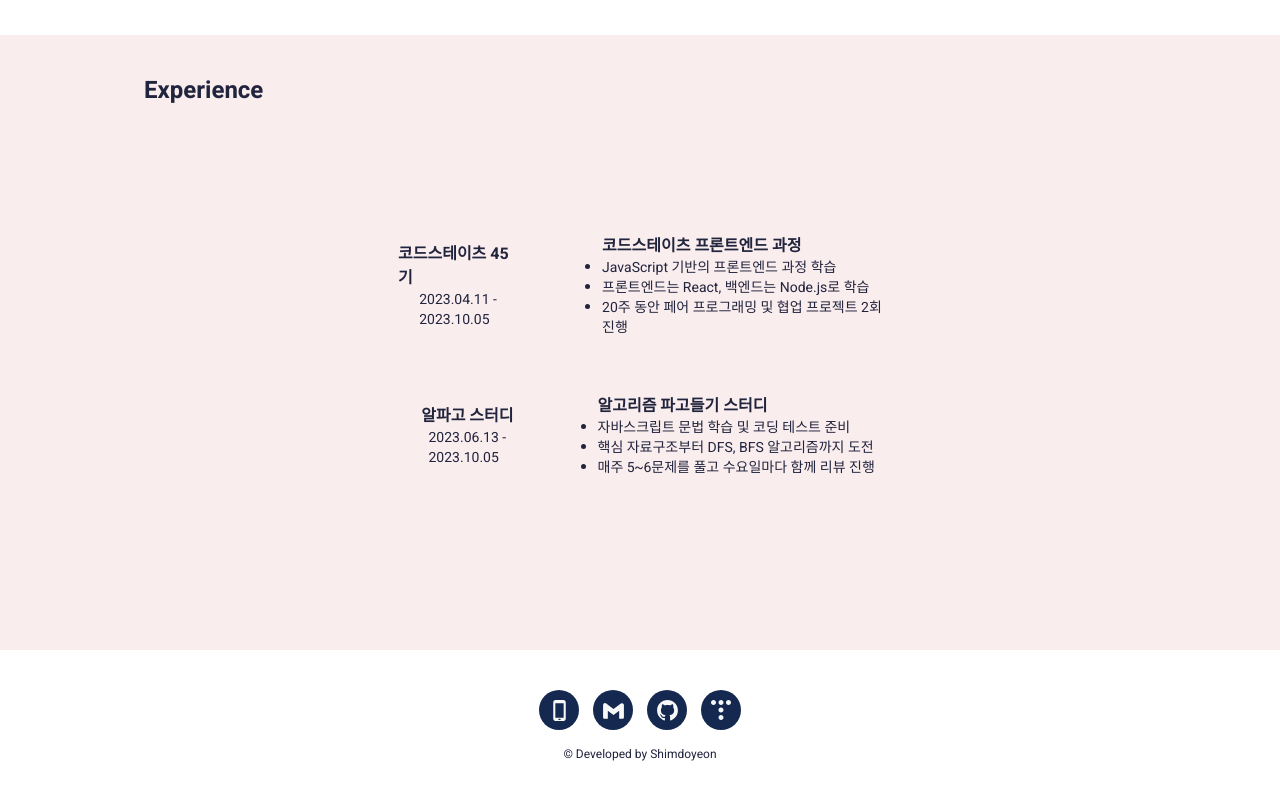
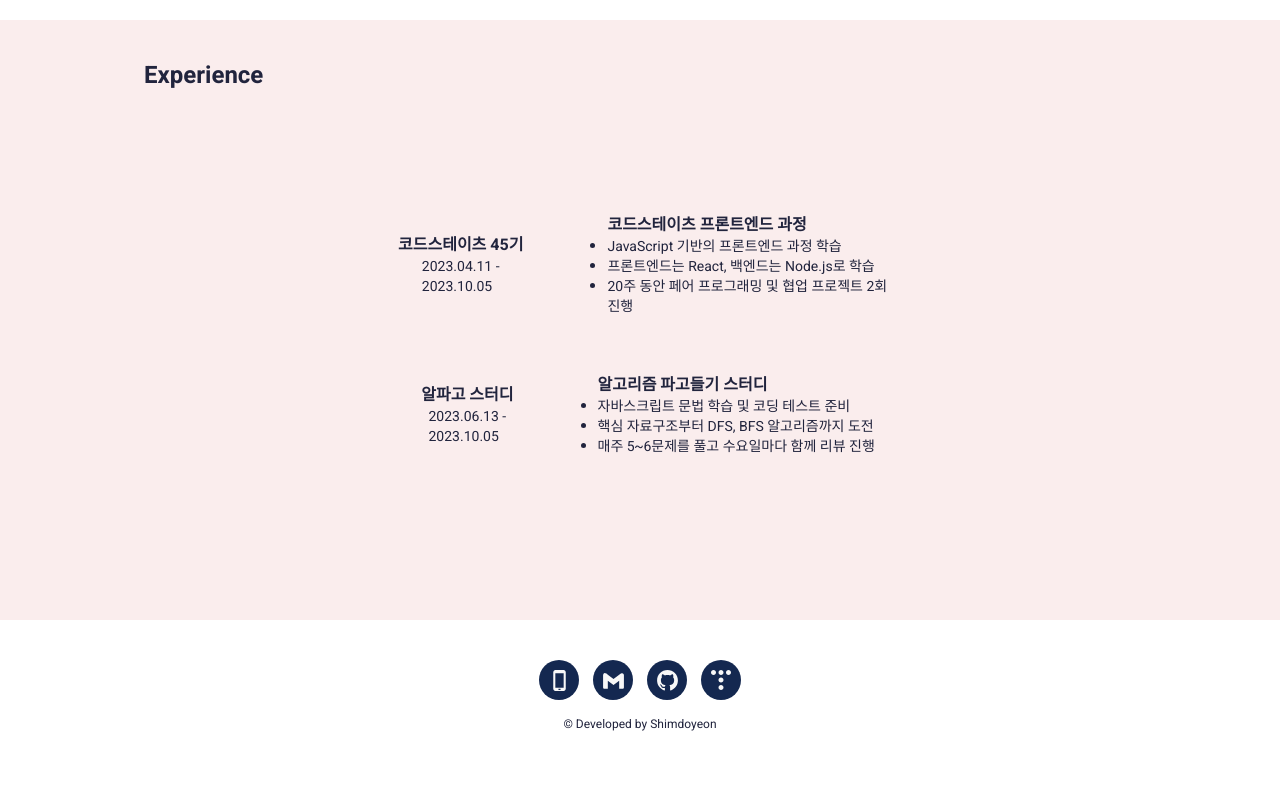
Before and after one commit to shimdokite/portfolio, a Next.js app in the folder client/: page / in a window 1280 px wide. Shown: the part 1885-2685 px from the top of the page. After the commit the page ends 2657 px from the top, so only its background shows below. Built offline with nearby package versions, Linux system fonts and the light colour scheme.

Commit message:
🐛 Header 길이 수정으로 인한 컴포넌트 height 길이 수정

```diff
--- a/client/src/components/Experience.tsx
+++ b/client/src/components/Experience.tsx
@@ -2,7 +2,7 @@ import { EXPERIENCES } from '@/constants/experience';
 
 export default function Experience() {
   return (
-    <div className="h-[615px] bg-pink-10 max-[810px]:h-[650px]">
+    <div className="h-[600px] bg-pink-10 max-[810px]:h-[630px]">
       <h1 className="relative top-10 left-36 text-2xl max-[410px]:left-[115px]">
         Experience
       </h1>
@@ -14,7 +14,7 @@ export default function Experience() {
             key={experience.title}>
             <section className="flex flex-col justify-center items-center mr-7">
               <div className="flex flex-col justify-center items-center">
-                <h2>{experience.title}</h2>
+                <h2 className="whitespace-nowrap">{experience.title}</h2>
 
                 <div className="font-thin text-sm">
                   <p>{experience.start} -</p>
--- a/client/src/components/Stack.tsx
+++ b/client/src/components/Stack.tsx
@@ -2,7 +2,7 @@ import StackIcon from './StackIcon';
 
 export default function Stack() {
   return (
-    <section className="w-full h-[615px] max-[410px]:h-[812px] bg-blue-10">
+    <section className="w-full h-[600px] max-[410px]:h-[812px] bg-blue-10">
       <h1 className="relative top-10 left-36 text-2xl">Stack</h1>
 
       <div className="mt-20 max-[410px]:mt-14 flex justify-center items-center mx-2">
```
